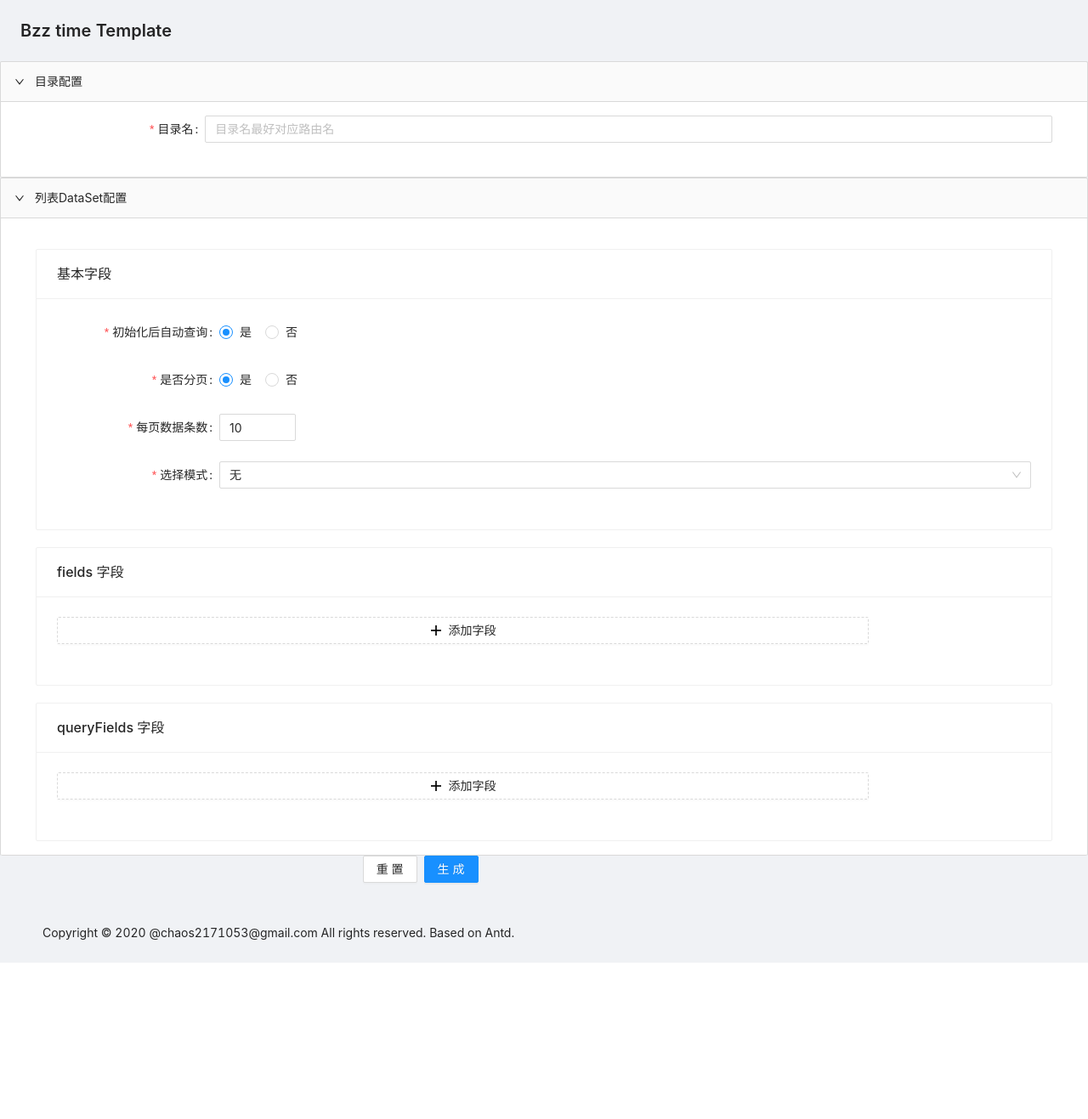
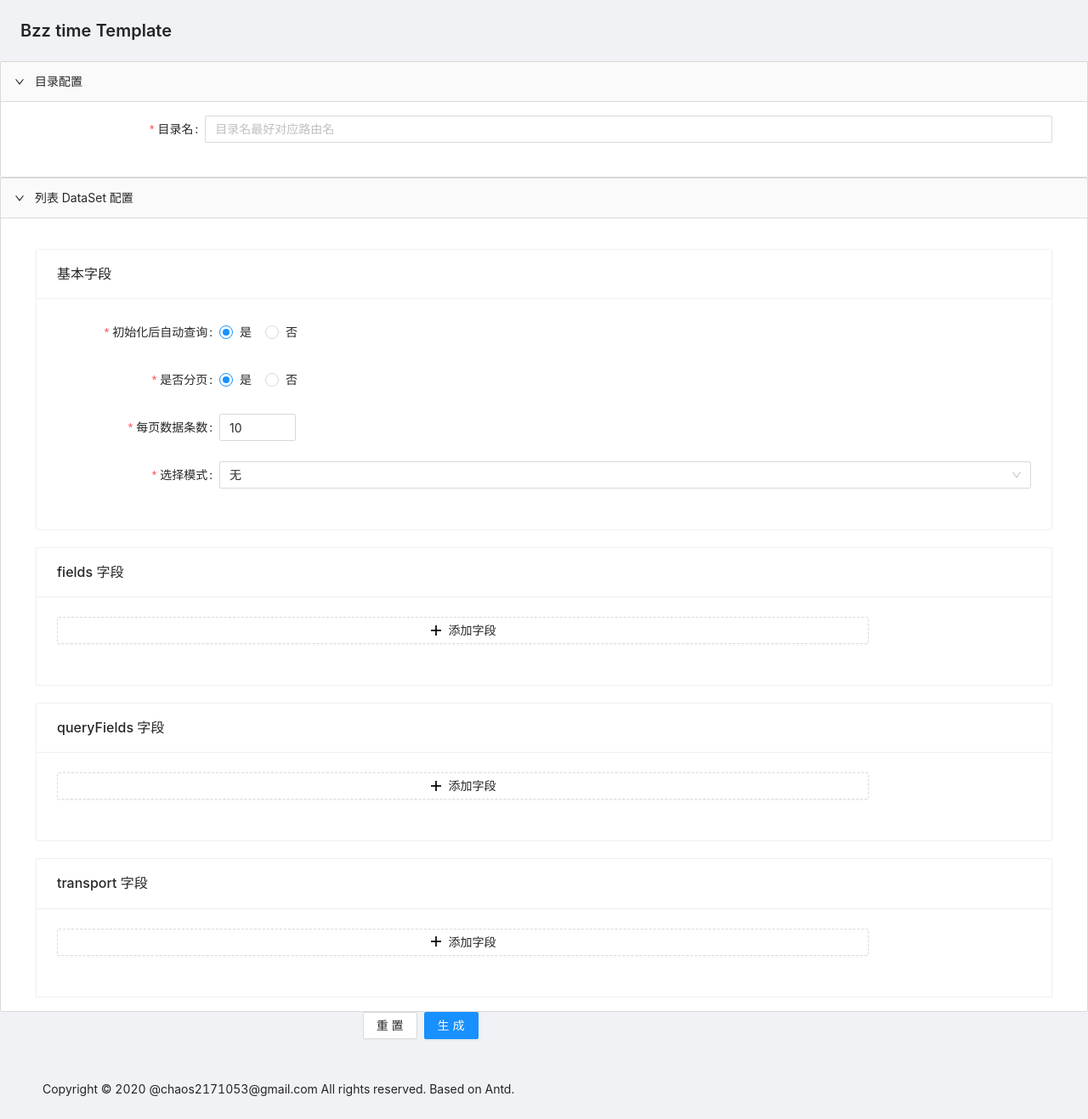
Before and after one commit to chaos2171053/bzz-time-template, a React (Create React App) app in the folder webview-react/: page / in a window 1280 px wide. Shown: the whole page at 85% size. Before the commit the page ends 1133 px from the top, so only its background shows below. Built offline with nearby package versions, Linux system fonts and the light colour scheme.

Commit message:
[IMP] DataSetType

```diff
--- a/webview-react/src/components/DataSet/BasicFields.tsx
+++ b/webview-react/src/components/DataSet/BasicFields.tsx
@@ -10,7 +10,7 @@ const { Option } = Select;
  */
 
 function BasicFields(props: FieldCommonProps) {
-  const { form, DataSetName } = props;
+  const { form, DataSetType } = props;
 
   const [paging, setPaging] = useState(true);
 
@@ -32,7 +32,7 @@ function BasicFields(props: FieldCommonProps) {
     <>
       <Form.Item
         label="初始化后自动查询"
-        name={[DataSetName, "autoQuery"]}
+        name={[DataSetType, "autoQuery"]}
         rules={[
           {
             required: true,
@@ -47,7 +47,7 @@ function BasicFields(props: FieldCommonProps) {
       </Form.Item>
       <Form.Item
         label="是否分页"
-        name={[DataSetName, "paging"]}
+        name={[DataSetType, "paging"]}
         rules={[
           {
             required: true,
@@ -64,7 +64,7 @@ function BasicFields(props: FieldCommonProps) {
         <>
           <Form.Item
             label="每页数据条数"
-            name={[DataSetName, "pageSize"]}
+            name={[DataSetType, "pageSize"]}
             rules={[
               {
                 required: paging,
@@ -78,7 +78,7 @@ function BasicFields(props: FieldCommonProps) {
       ) : null}
       <Form.Item
         label="选择模式"
-        name={[DataSetName, "selection"]}
+        name={[DataSetType, "selection"]}
         rules={[
           {
             required: true,
--- a/webview-react/src/components/DataSet/Fields.tsx
+++ b/webview-react/src/components/DataSet/Fields.tsx
@@ -18,7 +18,7 @@ interface FieldsProps extends FieldCommonProps {
  * DataSet 的 fields 字段
  */
 function Fields(props: FieldsProps) {
-  const { form, DataSetName, DataSetFieldName } = props;
+  const { form, DataSetType, DataSetFieldName } = props;
 
   const onRemoveField = (index: number, remove: Function) => {
     // const fields = [...form.getFieldValue(props. dataSet.name).fields];
@@ -33,17 +33,17 @@ function Fields(props: FieldsProps) {
     // });
     // TODO: bug 删除成功后，生成的数据还包含删除的数据。
     remove(index);
-    console.log(form.getFieldValue(DataSetName));
+    console.log(form.getFieldValue(DataSetType));
   };
 
   const onFieldNameChange = (
     e: React.ChangeEvent<HTMLInputElement>,
     index: number
   ) => {
-    const fields = [...form.getFieldValue(DataSetName)[DataSetFieldName]];
+    const fields = [...form.getFieldValue(DataSetType)[DataSetFieldName]];
     fields[index].key = key + e.target.value;
     form.setFieldsValue({
-      [DataSetName]: {
+      [DataSetType]: {
         [DataSetFieldName]: [...fields],
       },
     });
@@ -51,7 +51,7 @@ function Fields(props: FieldsProps) {
 
   return (
     <>
-      <Form.List name={[DataSetName, DataSetFieldName]}>
+      <Form.List name={[DataSetType, DataSetFieldName]}>
         {(fields, { add, remove }) => (
           <>
             <Space direction="vertical" style={{ width: "100%" }}>
--- /dev/null
+++ b/webview-react/src/components/DataSet/TransportField.tsx
@@ -0,0 +1,5 @@
+import React from "react";
+
+export default function TransportField() {
+  return <></>;
+}
--- a/webview-react/src/components/DataSet/index.tsx
+++ b/webview-react/src/components/DataSet/index.tsx
@@ -25,6 +25,11 @@ function BzzDataSet(props: BzzDataSetProps) {
           <Fields {...props} DataSetFieldName="queryFields" />
         </Card>
       </div>
+      <div className="card-wrapper">
+        <Card title="transport 字段">
+          <Fields {...props} DataSetFieldName="transport" />
+        </Card>
+      </div>
     </>
   );
 }
--- a/webview-react/src/components/DataSet/interface/index.ts
+++ b/webview-react/src/components/DataSet/interface/index.ts
@@ -2,7 +2,7 @@ import { FormInstance } from "antd/lib/form/hooks/useForm";
 
 export interface FieldCommonProps {
   form: FormInstance;
-  DataSetName: string;
+  DataSetType: string; // DataSet 类型： 1. ListDatSet 2.ModalDataSet
 }
 
 export enum FieldType {
--- a/webview-react/src/components/ListPage/index.tsx
+++ b/webview-react/src/components/ListPage/index.tsx
@@ -11,13 +11,13 @@ interface ListFormProps {
 
 function ListForm(props: ListFormProps) {
   const { form } = props;
-  const DataSetName = "listDataSet";
+  const DataSetType = "listDataSet";
   return (
     <>
-      <Collapse defaultActiveKey={[DataSetName]}>
-        <Panel header="列表DataSet配置" key={DataSetName}>
+      <Collapse defaultActiveKey={[DataSetType]}>
+        <Panel header="列表 DataSet 配置" key={DataSetType}>
           <Space direction="vertical" size="large" className="space-wrapper">
-            <BzzDataSet form={form} DataSetName={DataSetName} />
+            <BzzDataSet form={form} DataSetType={DataSetType} />
           </Space>
         </Panel>
       </Collapse>
```
